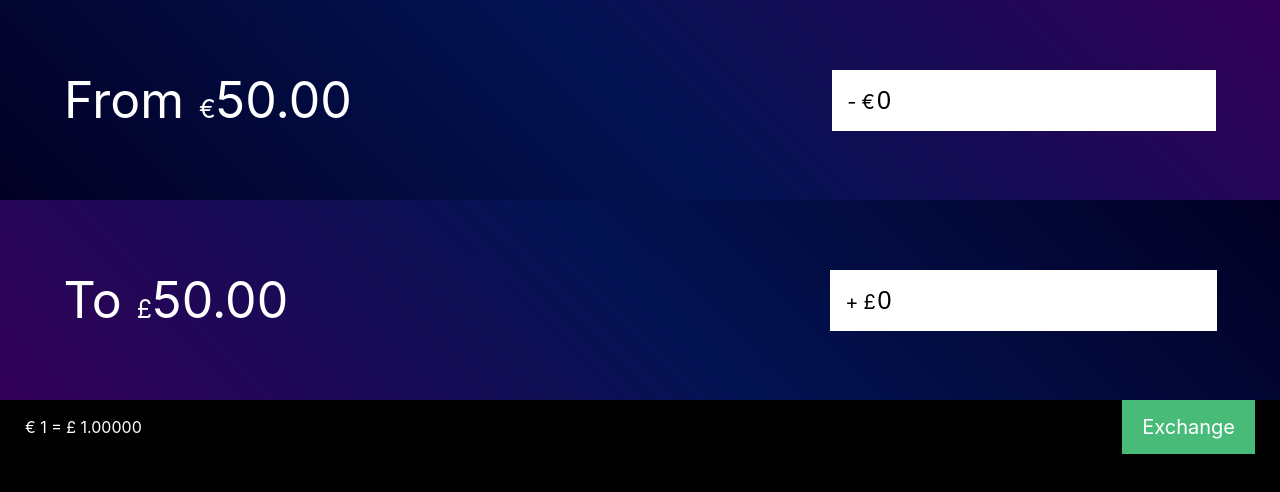
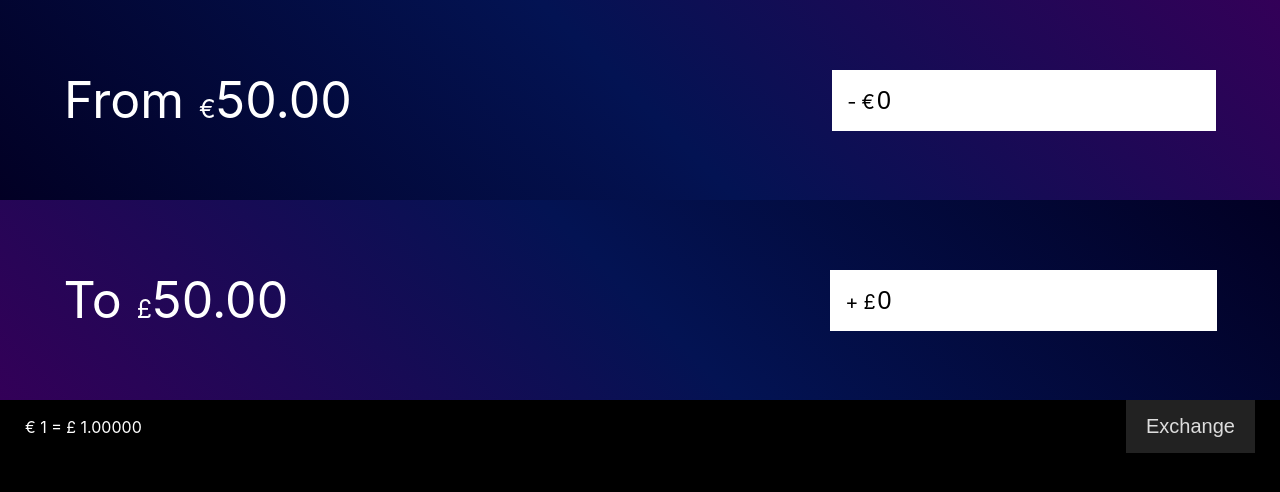
Before and after one commit to kazartsevalex/money_exchange, a React (Create React App) app: page /EUR/exchange/GBP in a window 1280 px wide. Shown: the top 492 px of the page. Built offline with nearby package versions, Linux system fonts and the light colour scheme; no server answers.

Commit message:
dont exchange equal amounts

```diff
--- /dev/null
+++ b/src/components/Button/Button.js
@@ -0,0 +1,17 @@
+import React from 'react';
+
+import classes from './Button.module.css';
+
+const button = (props) => {
+  return (
+    <button
+      disabled={props.disabled}
+      className={classes.Button}
+      onClick={props.clicked}
+    >
+      {props.children}
+    </button>
+  );
+}
+
+export default button;
--- /dev/null
+++ b/src/components/Button/Button.module.css
@@ -0,0 +1,13 @@
+.Button {
+  padding: 15px 20px;
+  color: #fff;
+  font-size: 20px;
+  cursor: pointer;
+  background-color: #48BB78;
+  border: none;
+}
+.Button:disabled {
+  color: #ddd;
+  cursor: default;
+  background-color: #222;
+}
--- a/src/containers/Pocket/Pocket.js
+++ b/src/containers/Pocket/Pocket.js
@@ -5,6 +5,7 @@ import { connect } from 'react-redux';
 import classes from './Pocket.module.css';
 import History from '../../components/History/History';
 import Input from '../../components/Input/Input';
+import Button from '../../components/Button/Button';
 import * as actions from '../../store/actions/index';
 // import { updateObject } from '../../../shared/utility';
 
@@ -80,6 +81,10 @@ class Pocket extends React.Component {
     });
   }
 
+  onExchangeClick = () => {
+console.log(111)
+  }
+
   render() {
     const { match: { params } } = this.props;
     const pocketFrom = this.props.pockets.pockets[params.currencyFrom] || null;
@@ -124,14 +129,17 @@ class Pocket extends React.Component {
         </div>
       );
 
+      const disabled = parseFloat(this.state.currencyFromAmount) === parseFloat(this.state.currencyToAmount);
+
       exchangeUI = (
         <div className={classes.ExchangeUI}>
           {pocketFrom.sign} 1 = {pocketTo.sign} {this.props.rates.rates[pocketTo.currency].toFixed(5)}
-          <div
-            className={classes.AmountSend}
+          <Button
+            disabled={disabled}
+            clicked={this.onExchangeClick}
           >
             Exchange
-          </div>
+          </Button>
         </div>
       );
     }
--- a/src/containers/Pocket/Pocket.module.css
+++ b/src/containers/Pocket/Pocket.module.css
@@ -42,17 +42,6 @@
 .Amount span {
   font-size: 25px;
   margin-left: 15px;
-}
-
-.AmountSend {
-  padding: 15px 20px;
-  color: #fff;
-  font-size: 20px;
-  cursor: pointer;
-  background-color: #48BB78;
-}
-.AmountSend span {
-  font-size: 20px;
 }
 
 .PocketActions {
```
